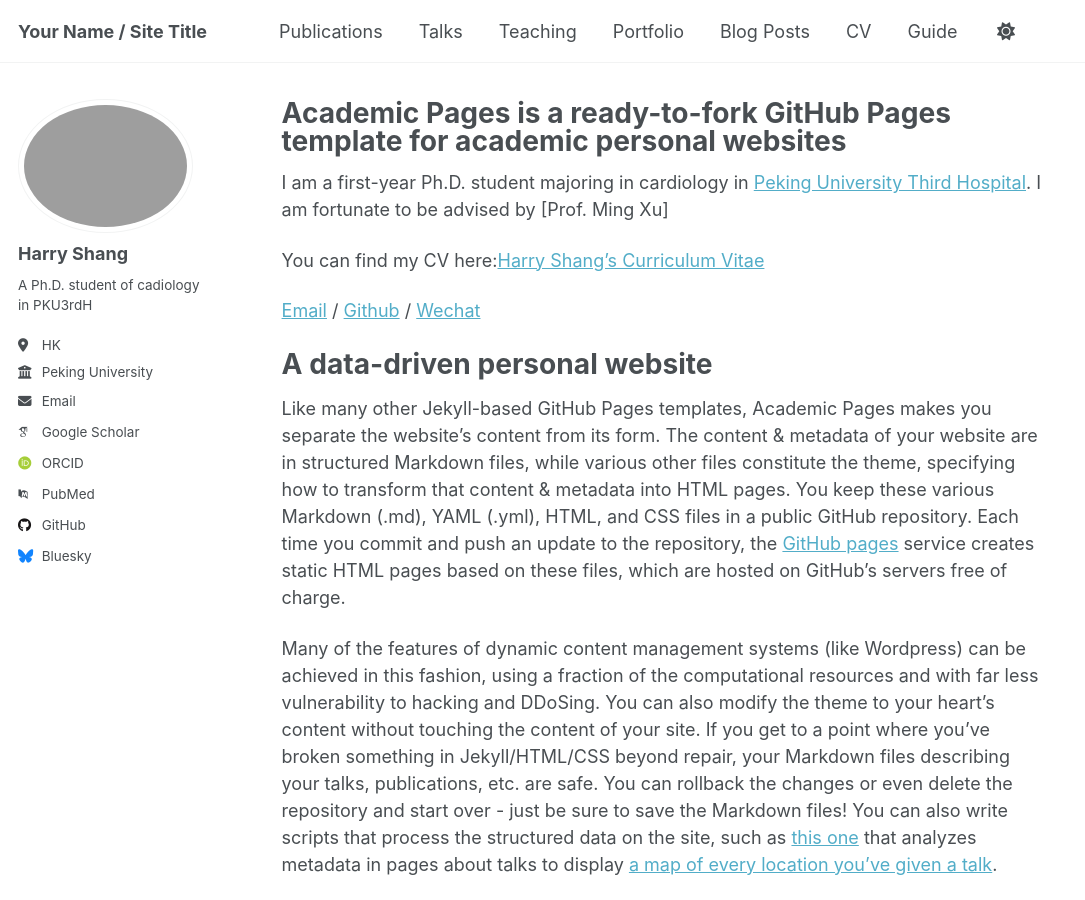
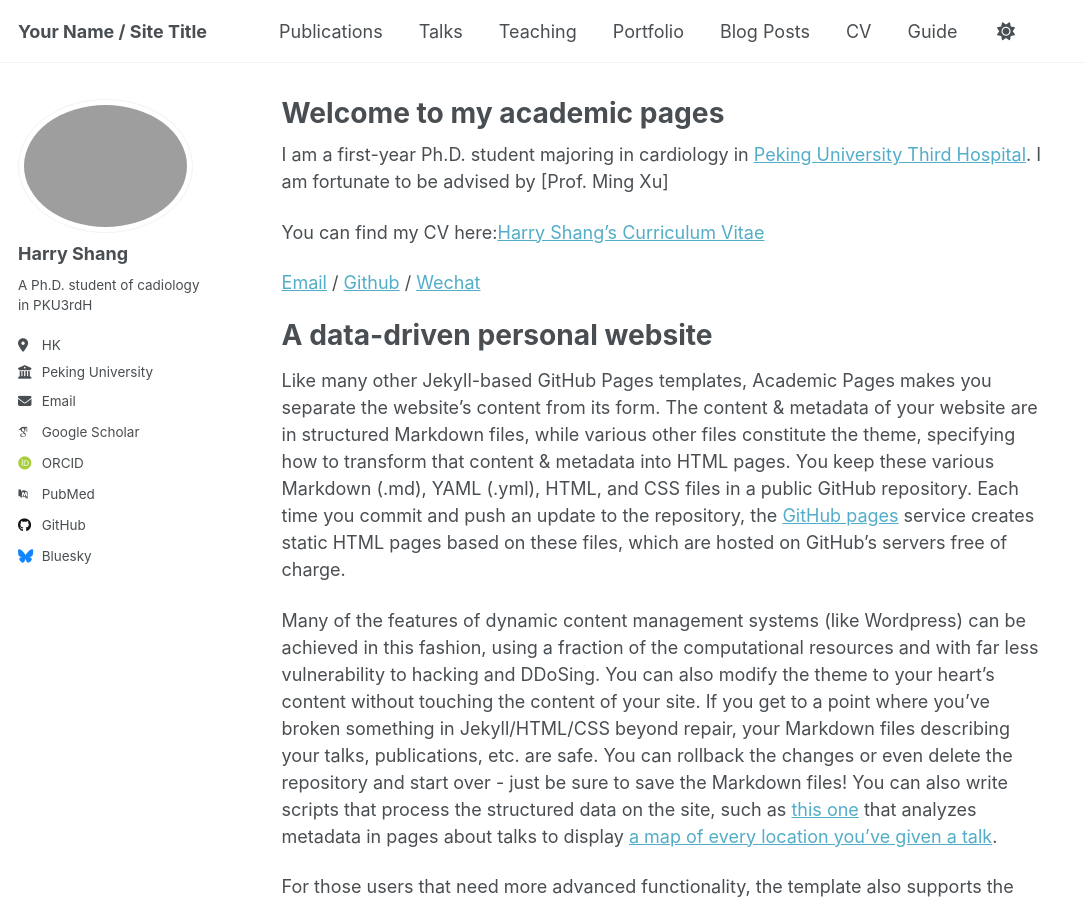
Before and after one commit to MedicalShang/MedicalShang.github.io, a Jekyll site: the page built from _pages/about.md, in a window 1280 px wide and 900 px high. Shown: the whole window, without its empty margins (0-1085 px from the left). Built offline with Jekyll 4.4.1, drawn with Linux system fonts in a browser that asks for light colours; some web fonts are replaced; a script that is not in the unit is left out.

Commit message:
Update about.md

```diff
--- a/_pages/about.md
+++ b/_pages/about.md
@@ -1,6 +1,6 @@
 ---
 permalink: /
-title: "Academic Pages is a ready-to-fork GitHub Pages template for academic personal websites"
+title: "Welcome to my academic pages"
 author_profile: true
 redirect_from:
   - /about/
```
